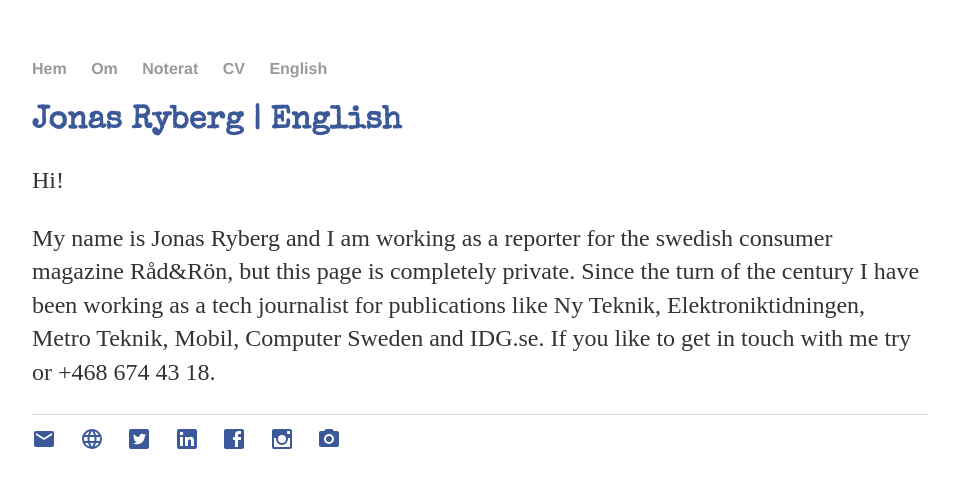
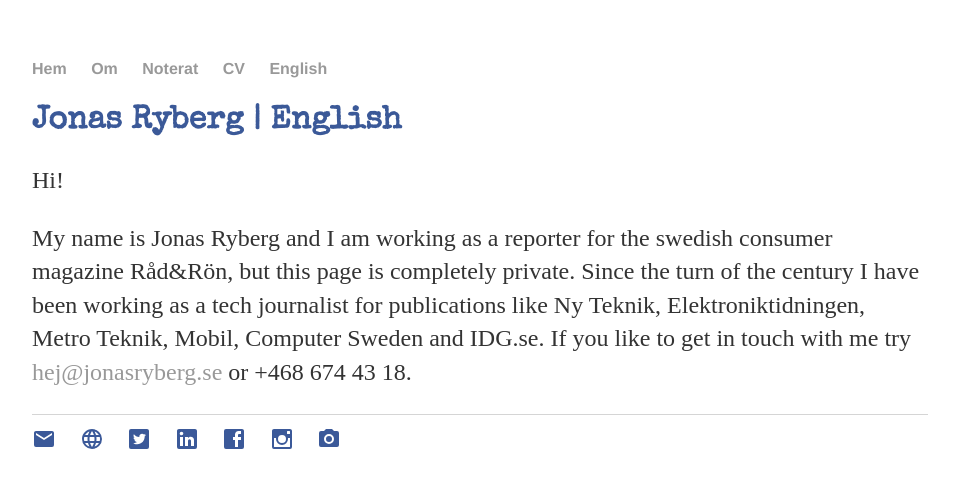
Before and after one commit to jonasryberg/jonasryberg.github.io, a Jekyll site: the page built from english/index.html, in a window 1280 px wide. Shown: the top 488 px of the page, without its empty margins (160-1119 px from the left). Built offline with Jekyll 4.4.1, drawn with Linux system fonts in a browser that asks for light colours.

Commit message:
Update english.html

```diff
--- a/_includes/english.html
+++ b/_includes/english.html
@@ -5,5 +5,10 @@ My name is Jonas Ryberg and I am working as a reporter for the swedish consumer
 
 Since the turn of the century I have been working as a tech journalist for publications like Ny Teknik, Elektroniktidningen, Metro Teknik, Mobil, Computer Sweden and IDG.se.
 
-If you like to get in touch with me try  or +468 674 43 18. </p>
+If you like to get in touch with me try <script language="JavaScript">
+var namn1 = "hej";
+var namn2 = "jonasryberg.se";
+var linktext = namn1 + "@" + namn2 ;
+document.write("<a href='" + "mail" + "to:" + namn1 + "@" + namn2 + "'>" + linktext + "</a>");
+</script> or +468 674 43 18. </p>
 </HTML>
```
